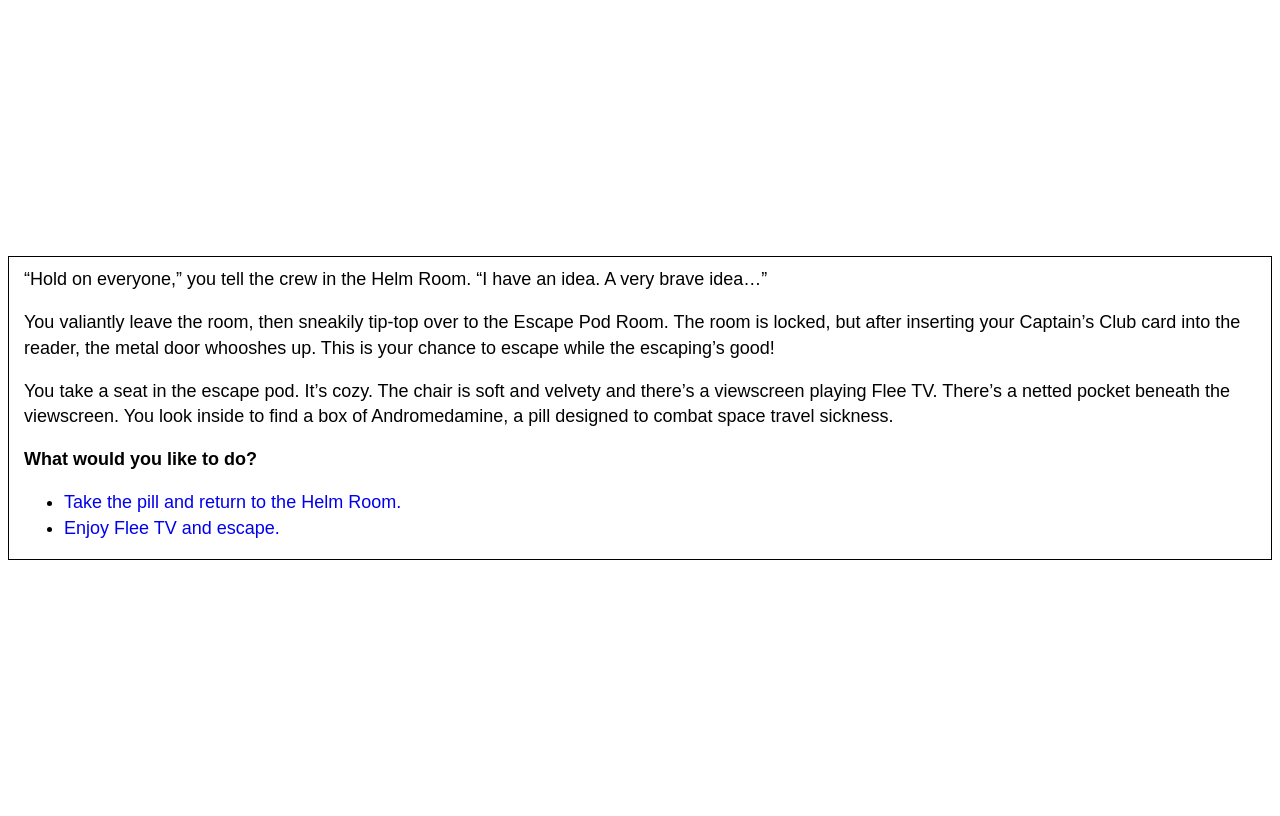
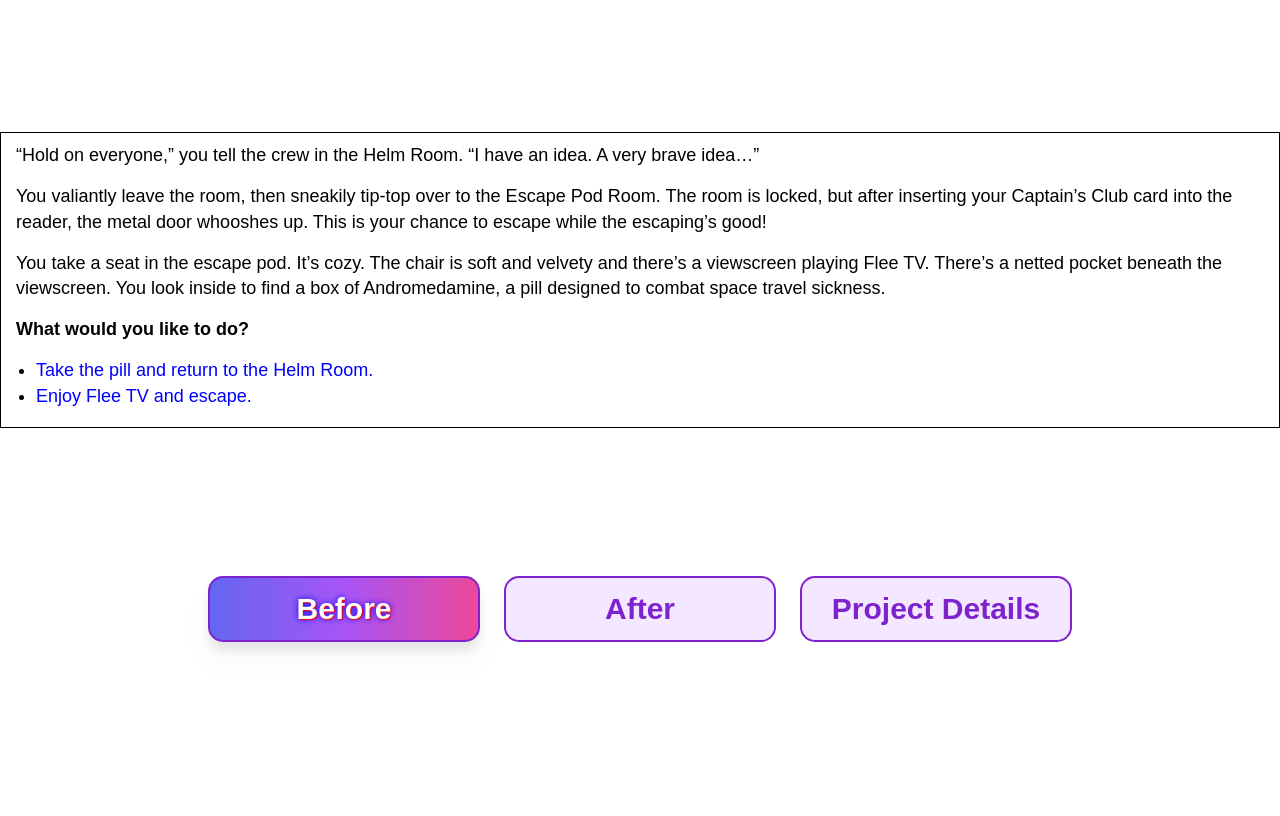
Before and after one commit to mvellandi/adventure-snack, a PHP site: page /AS-before.html in a window 1280 px wide. After the commit the page ends 652 px from the top, so only its background shows below. Run offline with PHP 8.4, Linux system fonts and the light colour scheme; some libraries are stand-ins or nearby versions.

Commit message:
+ Add demo navigation ~ Mod for resizing browser on desktop

```diff
--- a/AS-after.css
+++ b/AS-after.css
@@ -11,7 +11,10 @@ body {
   font-family: "Helvetica Neue", Helvetica, Arial, sans-serif;
 }
 
-body.single-post {
+/* For demo navigation purposes, an extra div has been added */
+/* body.single-post */
+
+.single-post {
   background: #ffffff;
   min-height: 100vh;
   display: flex;
--- a/AS-before.css
+++ b/AS-before.css
@@ -8,9 +8,13 @@ body {
   font-family: "Arial", "Helvetica", sans-serif;
 }
 
-body.single-post {
+/* For demo navigation purposes, slight modifications have been made */
+
+/* body.single-post */
+.single-post {
   background: #ffffff;
-  min-height: 100vh;
+  /* min-height: 100vh; */
+  min-height: 70vh;
   display: flex;
   flex-direction: row;
   justify-content: center;
--- a/AS-before.html
+++ b/AS-before.html
@@ -13,19 +13,21 @@
     />
     <title>Abandon Ship? Really?! – Adventure Snack</title>
     <link rel="stylesheet" href="AS-before.css" type="text/css" media="all" />
+    <script src="https://cdn.tailwindcss.com?plugins=typography"></script>
   </head>
-  <body class="single-post">
+  <body>
+    <div class="single-post">
       <article>
         <p>
-        “Hold on everyone,” you tell the crew in the Helm Room. “I have an idea.
-        A very brave idea…”
+          “Hold on everyone,” you tell the crew in the Helm Room. “I have an
+          idea. A very brave idea…”
         </p>
 
         <p>
           You valiantly leave the room, then sneakily tip-top over to the Escape
           Pod Room. The room is locked, but after inserting your Captain’s Club
-        card into the reader, the metal door whooshes up. This is your chance to
-        escape while the escaping’s good!
+          card into the reader, the metal door whooshes up. This is your chance
+          to escape while the escaping’s good!
         </p>
 
         <p>
@@ -37,18 +39,45 @@
 
         <p><strong>What would you like to do?</strong></p>
 
-      <ul>
+        <ul style="list-style: disc; padding-left: 20px">
           <li>
-          <a href="https://adventuresnack.com/?p=1395"
+            <a href="https://adventuresnack.com/?p=1395" style="color: blue"
               >Take the pill and return to the Helm Room.</a
             >
           </li>
           <li>
-          <a href="https://adventuresnack.com/?p=1393"
+            <a href="https://adventuresnack.com/?p=1393" style="color: blue"
               >Enjoy Flee TV and escape.</a
             >
           </li>
         </ul>
       </article>
+    </div>
+    <div class="flex justify-center mt-16 sm:mt-4">
+      <div
+        class="w-screen px-12 flex flex-col gap-2 justify-center items-center text-xl font-semibold tracking-wide sm:tracking-normal sm:px-36 sm:gap-4 sm:text-2xl md:px-48 md:items-center md:gap-6 lg:px-20 lg:text-3xl lg:flex-row xl:items-start xl:px-52 2xl:px-80"
+      >
+        <a
+          href="AS-before.html"
+          class="w-full inline-flex items-center justify-center leading-none select-none py-2 px-4 rounded-xl border-2 border-purple-700 bg-purple-100 text-white bg-gradient-to-r from-indigo-500 via-purple-500 to-pink-500 drop-shadow-xl sm:py-3 md:py-4"
+          style="border-radius: 15px"
+          ><span style="text-shadow: 1px 1px 1px red, 0 0 0.2em blue"
+            >Before</span
+          ></a
+        >
+        <a
+          class="w-full inline-flex items-center justify-center leading-none select-none py-2 px-4 border-2 border-purple-700 bg-purple-100 text-purple-700 sm:py-3 md:py-4 hover:text-white hover:bg-gradient-to-r hover:from-indigo-500 hover:via-purple-500 hover:to-pink-500"
+          href="AS-after.html"
+          style="border-radius: 15px"
+          >After</a
+        >
+        <a
+          class="w-full inline-flex items-center justify-center leading-none select-none py-2 px-4 border-2 border-purple-700 bg-purple-100 text-purple-700 sm:py-3 md:py-4 hover:text-white hover:bg-gradient-to-r hover:from-indigo-500 hover:via-purple-500 hover:to-pink-500"
+          href="http://www.vellandi.net/projects/adventure-snack"
+          style="border-radius: 15px"
+          >Project Details</a
+        >
+      </div>
+    </div>
   </body>
 </html>
```
Also changed, not shown: AS-after.html (+38 -8 lines), index.html (+17 -8 lines). Lines whose indentation alone changed are shown as unchanged.
